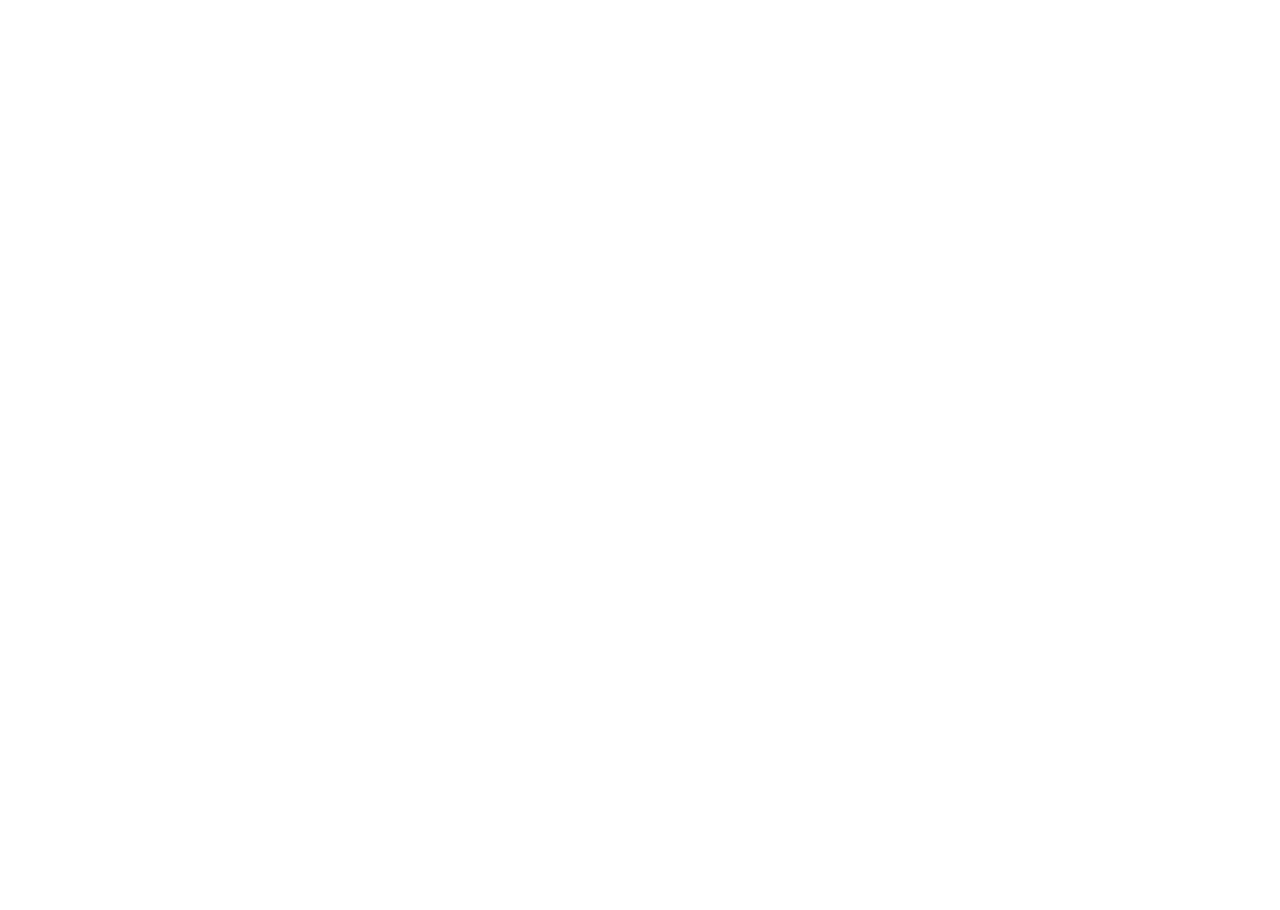
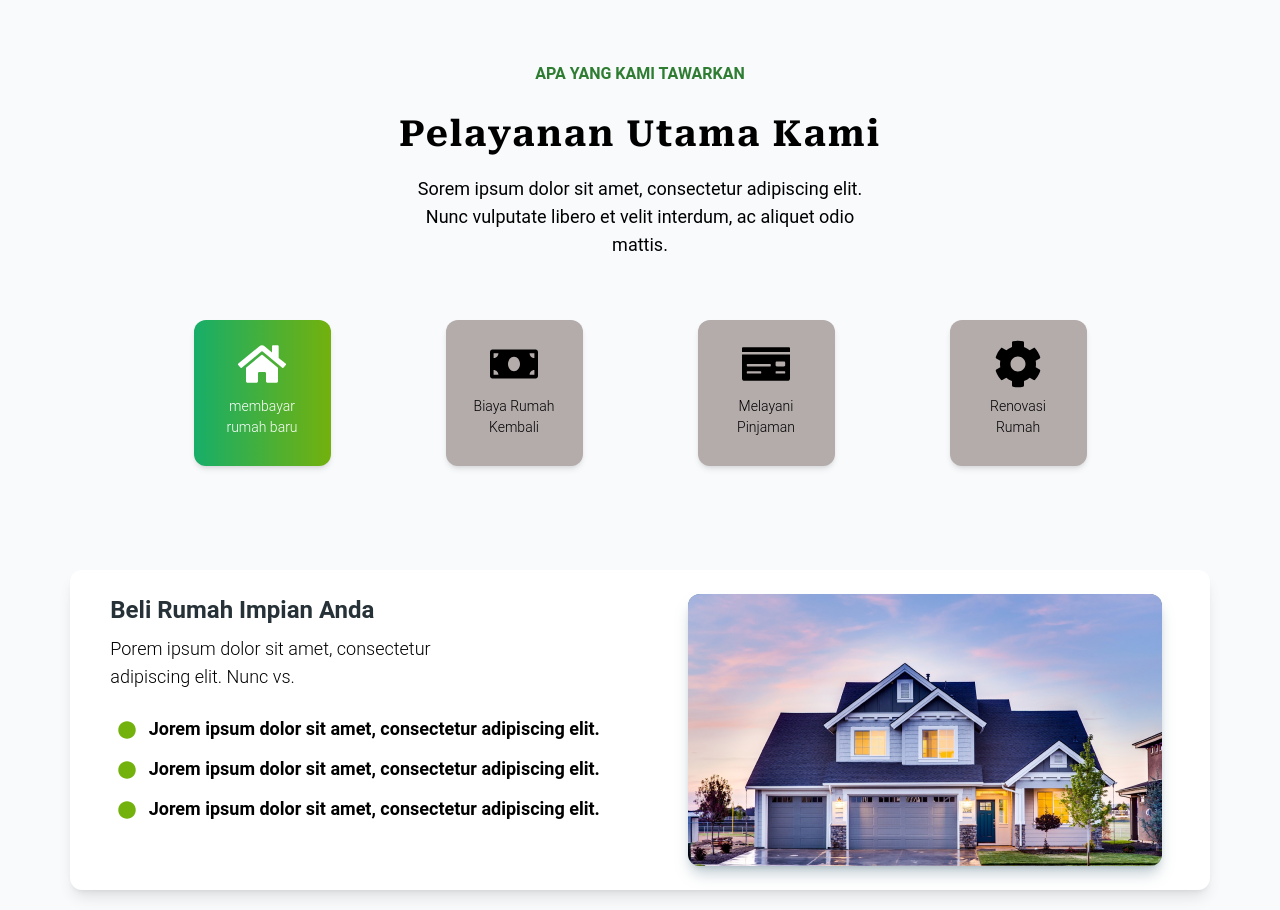
Before and after one commit to Amar-arruf/real-estate-landing, a Next.js app: page / in a window 1280 px wide. Shown: the part 1404-2314 px from the top of the page. Before the commit the page ends 1422 px from the top, so only its background shows below. Built offline with nearby package versions, Linux system fonts and the light colour scheme.

Commit message:
section service

```diff
--- /dev/null
+++ b/components/CardCustom.tsx
@@ -0,0 +1,28 @@
+"use client";
+
+import * as React from "react";
+import { Card, CardBody, Typography } from "@material-tailwind/react";
+
+interface propsType {
+  backgroundColor: string;
+  Icon: any;
+  text: string;
+  Color: string;
+}
+
+const CardCustom: React.ElementType = (props: propsType) => {
+  const Icon = props.Icon;
+
+  return (
+    <Card
+      className={`mt-6 lg:max-w-[137px] p-5 ${props.Color} text-center ${props.backgroundColor}`}
+    >
+      {<Icon className="text-5xl mx-auto my-auto" />}
+      <CardBody className="!p-0 !py-2">
+        <Typography className="text-[14px]">{props.text}</Typography>
+      </CardBody>
+    </Card>
+  );
+};
+
+export default CardCustom;
--- a/components/SectionAbout.tsx
+++ b/components/SectionAbout.tsx
@@ -67,7 +67,7 @@
             alt="about Me"
             width={400}
             height={538}
-            className="lg:absolute p-5 md:p-0 md:w-1/2 lg:w-[40%] right-0 bottom-0"
+            className="lg:absolute p-5 md:p-0 md:w-1/2 lg:w-[48%] right-0 bottom-0"
           />
         </div>
       </div>
--- /dev/null
+++ b/components/ServiceSection.tsx
@@ -0,0 +1,117 @@
+import { Roboto_Serif } from "next/font/google";
+import Image from "next/image";
+import * as React from "react";
+import {
+  FaHome,
+  FaMoneyCheck,
+  FaCog,
+  FaMoneyBill,
+  FaCircle,
+} from "react-icons/fa";
+import CardCustom from "./CardCustom";
+
+import {
+  Card,
+  CardHeader,
+  CardBody,
+  Typography,
+} from "@material-tailwind/react";
+
+const roboto = Roboto_Serif({
+  weight: ["700"],
+  style: ["normal"],
+  subsets: ["latin"],
+  display: "swap",
+});
+
+const ServiceSection: React.ElementType = () => {
+  return (
+    <div className=" mt-[3.5rem] container mx-auto">
+      <div className="flex justify-center">
+        <span className="uppercase text-sm lg:text-base text-green-800 font-bold flex justify-center md:justify-start pb-4 pt-5 md:pb-2 md:pt-2">
+          Apa yang Kami Tawarkan
+        </span>
+      </div>
+      <h1
+        className={`${roboto.className} text-center text-lg md:text-2xl lg:text-4xl tracking-wider leading-normal lg:leading-12 my-4 lg:my-5 `}
+      >
+        Pelayanan Utama Kami
+      </h1>
+      <p className="w-max-lg mx-auto px-5 md:px-0 text-center md:w-9/12 text-sm md:text-base lg:text-lg lg:w-custom-width lg:py-px mb-4">
+        Sorem ipsum dolor sit amet, consectetur adipiscing elit. Nunc vulputate
+        libero et velit interdum, ac aliquet odio mattis.
+      </p>
+      <div className="py-5 mt-3 mb-[5.25rem] lg:px-3 grid lg:grid-cols-4 gap-5 lg:justify-items-center justify-stretch mx-3 lg:mx-16">
+        <CardCustom
+          backgroundColor="bg-gradient-to-r from-[#17AE69] to-[#73B10D]"
+          Icon={FaHome}
+          text="membayar rumah baru"
+          Color="text-white"
+        />
+        <CardCustom
+          backgroundColor="bg-[#B4ABAB]"
+          Icon={FaMoneyBill}
+          text="Biaya Rumah Kembali"
+          Color="text-black"
+        />
+        <CardCustom
+          backgroundColor="bg-[#B4ABAB]"
+          Icon={FaMoneyCheck}
+          text="Melayani Pinjaman"
+          Color="text-black"
+        />
+        <CardCustom
+          backgroundColor="bg-[#B4ABAB]"
+          Icon={FaCog}
+          text="Renovasi Rumah"
+          Color="text-black"
+        />
+      </div>
+      <Card className="mt-6 w-full grid justify-items-center content-center lg:grid-cols-2 !shadow-lg mb-5">
+        <CardBody>
+          <Typography variant="h4" color="blue-gray" className="mb-2">
+            Beli Rumah Impian Anda
+          </Typography>
+          <Typography className="text-sm md:text-base lg:text-lg w-96 text-black">
+            Porem ipsum dolor sit amet, consectetur adipiscing elit. Nunc vs.
+          </Typography>
+          <div className="py-6">
+            <Typography
+              variant="paragraph"
+              className="text-sm md:text-base lg:text-lg font-semibold text-black mb-3"
+            >
+              <FaCircle className="text-[#73B10D] mx-2 inline" /> Jorem ipsum
+              dolor sit amet, consectetur adipiscing elit.
+            </Typography>
+            <Typography
+              variant="paragraph"
+              className="text-sm md:text-base lg:text-lg font-semibold text-black mb-3"
+            >
+              <FaCircle className="text-[#73B10D] mx-2 inline" /> Jorem ipsum
+              dolor sit amet, consectetur adipiscing elit.
+            </Typography>
+            <Typography
+              variant="paragraph"
+              className="text-sm md:text-base lg:text-lg font-semibold text-black mb-3"
+            >
+              <FaCircle className="text-[#73B10D] mx-2 inline" /> Jorem ipsum
+              dolor sit amet, consectetur adipiscing elit.
+            </Typography>
+          </div>
+        </CardBody>
+        <CardHeader color="blue-gray" className="!mt-6 mb-5 h-[85%]">
+          {/* img */}
+          <Image
+            src={"/img/house.png"}
+            width={476}
+            height={276}
+            alt="Home"
+            className="w-[100%] h-[auto]"
+          />
+        </CardHeader>
+      </Card>
+    </div>
+  );
+};
+
+export default ServiceSection;
--- a/customTheme/theme.ts
+++ b/customTheme/theme.ts
@@ -26,4 +26,13 @@
       },
     },
   },
+  cardHeader: {
+    styles: {
+      base: {
+        initial: {
+          position: "static",
+        },
+      },
+    },
+  },
 };
--- a/pages/_document.tsx
+++ b/pages/_document.tsx
@@ -1,13 +1,13 @@
-import { Html, Head, Main, NextScript } from 'next/document'
+import { Html, Head, Main, NextScript } from "next/document";
 
 export default function Document() {
   return (
     <Html lang="en">
       <Head />
-      <body>
+      <body className="bg-[#f8fafc]">
         <Main />
         <NextScript />
       </body>
     </Html>
-  )
+  );
 }
--- a/pages/index.tsx
+++ b/pages/index.tsx
@@ -2,12 +2,14 @@
 import * as React from "react";
 
 import SectionAbout from "@/components/SectionAbout";
+import ServiceSection from "@/components/ServiceSection";
 
 export default function Home(): React.JSX.Element {
   return (
     <>
       <Hero />
       <SectionAbout />
+      <ServiceSection />
     </>
   );
 }
```
Also changed, not shown: public/img/house.png (added).
